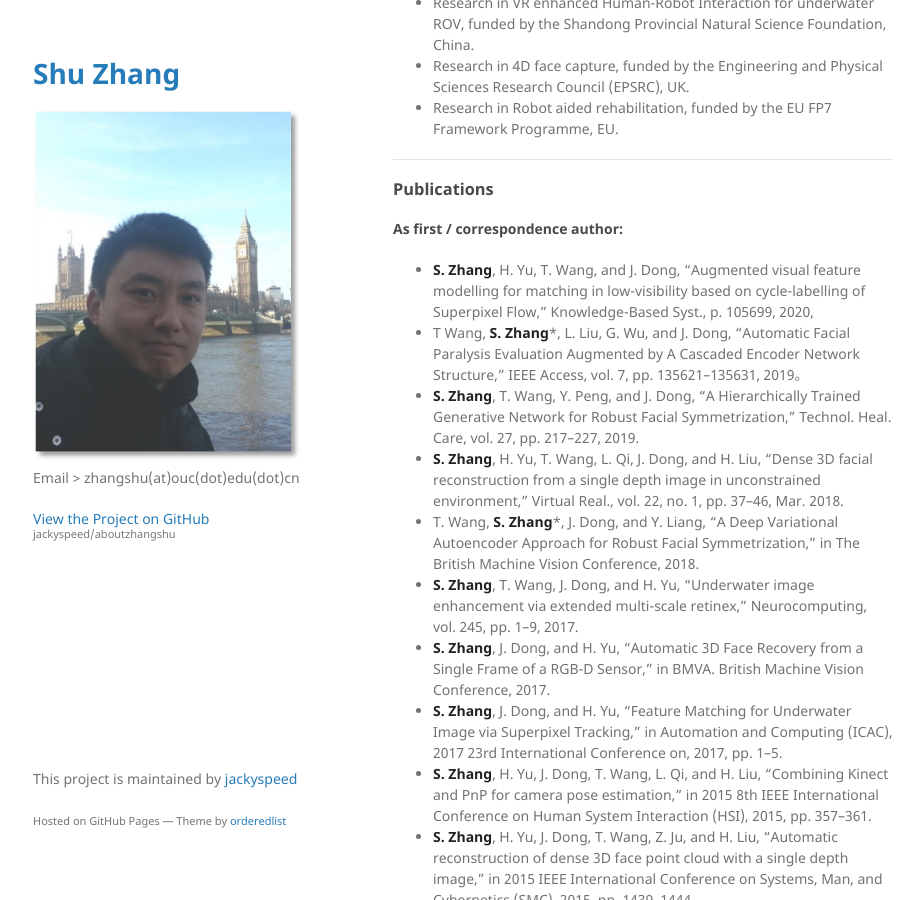
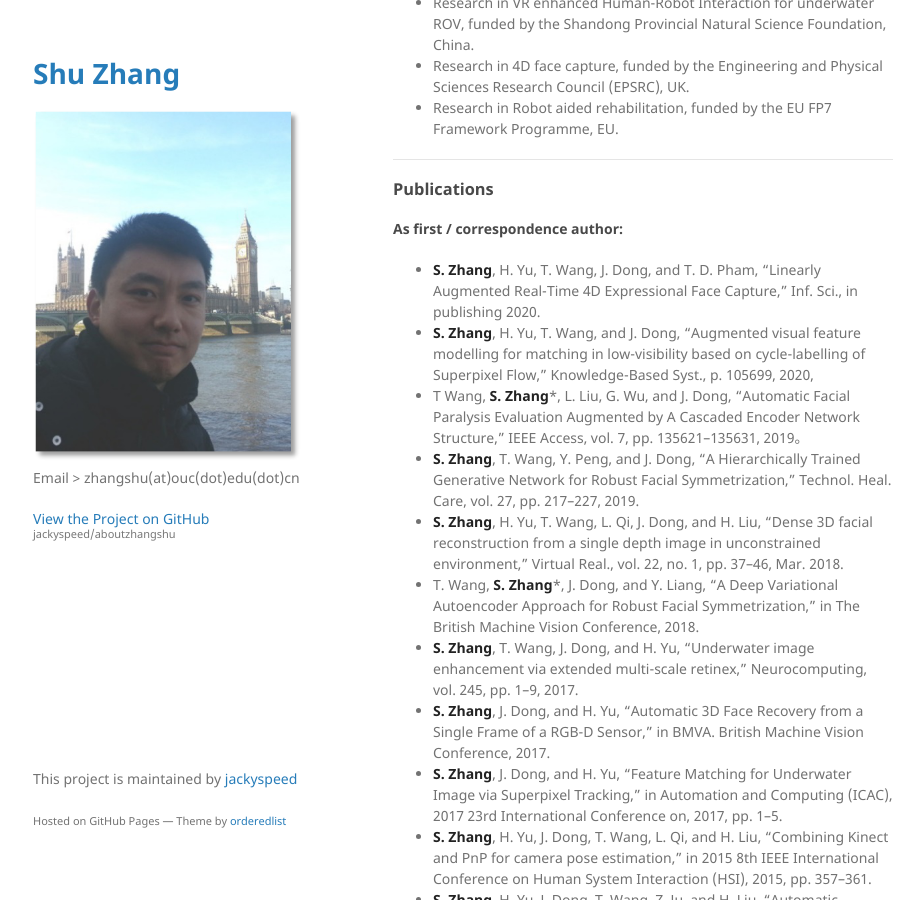
Before and after one commit to jackyspeed/aboutzhangshu, a Jekyll site: the page built from index.md, in a window 1280 px wide and 900 px high, scrolled down 1036 px. Shown: the whole window, without its empty margins (177-1101 px from the left). Built offline with Jekyll 4.4.1, drawn with Linux system fonts in a browser that asks for light colours; our own code applies the rules of GitHub Pages for plain Markdown files.

Commit message:
Update index.md

```diff
--- a/index.md
+++ b/index.md
@@ -47,6 +47,7 @@ Shu Zhang received his PhD degree in Computer Application Technologies from Ocea
 
 #### As first / correspondence author:
 
+- **S. Zhang**, H. Yu, T. Wang, J. Dong, and T. D. Pham, “Linearly Augmented Real-Time 4D Expressional Face Capture,” Inf. Sci., in publishing 2020.
 - **S. Zhang**, H. Yu, T. Wang, and J. Dong, “Augmented visual feature modelling for matching in low-visibility based on cycle-labelling of Superpixel Flow,” Knowledge-Based Syst., p. 105699, 2020,
 - T Wang, **S. Zhang***, L. Liu, G. Wu, and J. Dong, “Automatic Facial Paralysis Evaluation Augmented by A Cascaded Encoder Network Structure,” IEEE Access, vol. 7, pp. 135621–135631, 2019。
 - **S. Zhang**, T. Wang, Y. Peng, and J. Dong, “A Hierarchically Trained Generative Network for Robust Facial Symmetrization,” Technol. Heal. Care, vol. 27, pp. 217–227, 2019.
```
